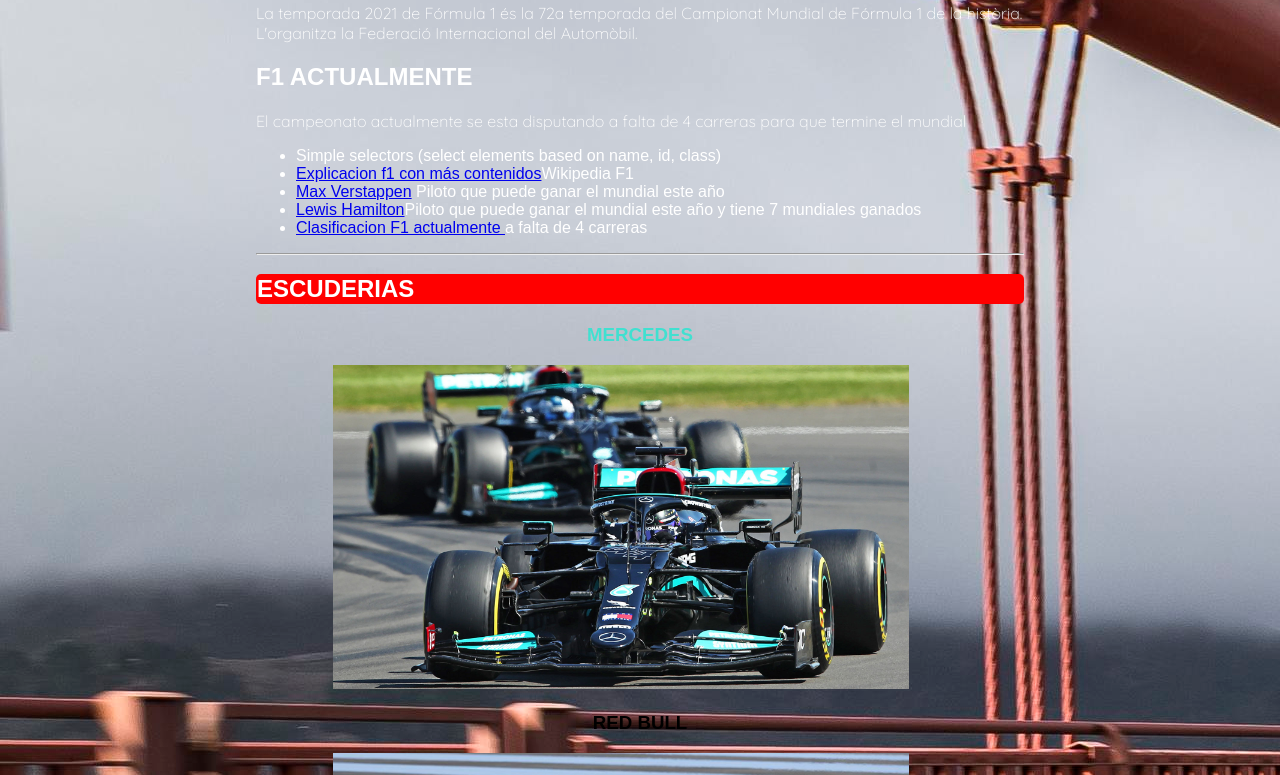
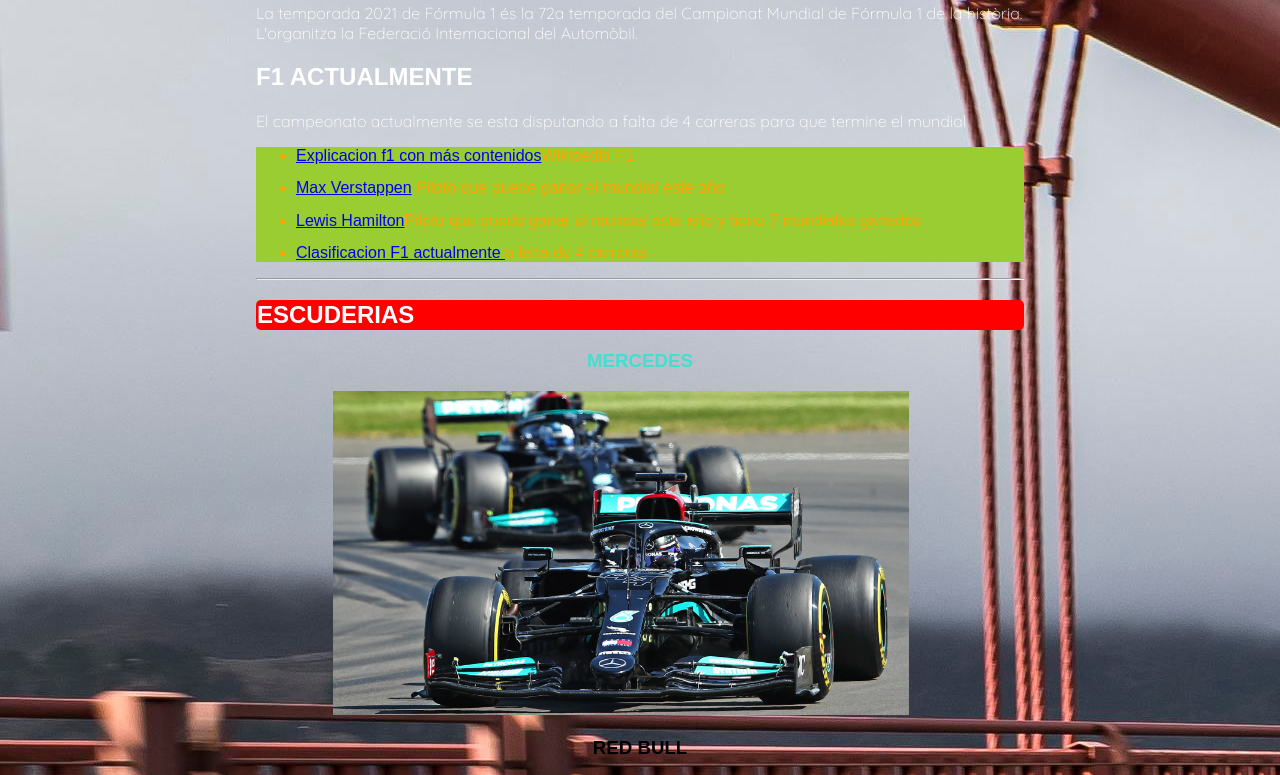
Before and after one commit to Sergimr27/Do-it-yourself2, a plain HTML site: page index.html in a window 1280 px wide. Shown: the part 157-932 px from the top of the page. Drawn offline with Linux system fonts and the light colour scheme.

Commit message:
yourself

```diff
--- a/css/style.css
+++ b/css/style.css
@@ -32,16 +32,16 @@ li {
 }
 
 ol {
-    top: 0;
     width: 100%;
     list-style-type: none;
-    margin: 0;
-    padding: 0;
+    margin-left: 0%;
+    padding: 0%;
+    font-size: 1, 8vw;
 }
 
 #escuderias {
     background-color: red;
-    border-radius: 5px;
+    border-radius: 10px;
     padding: 1px;
     background-color: red;
     border-radius: 5px;
@@ -54,9 +54,9 @@ ol {
 }
 
 li {
-    text-decoration: orange;
-    border-bottom: 10%;
-    border-top: 10%;
+    color: orange;
+    margin-bottom: 2%;
+    margin-top: 5;
 }
 
 h3 {
@@ -67,6 +67,9 @@ h3 {
 
 #gifs {
     width: 50%;
+    background-attachment: fixed;
+    padding-right: 20%;
+    padding: 20%;
 }
 
 img {
@@ -76,3 +79,7 @@ img {
     padding-right: 10%;
     background-attachment: fixed;
 }
+
+ul {
+    background-color: yellowgreen;
+}
--- a/index.html
+++ b/index.html
@@ -21,7 +21,6 @@
     <p>El campeonato actualmente se esta disputando a falta de 4 carreras para que termine el mundial</p>
     <p></p>
     <ul>
-        <li>Simple selectors (select elements based on name, id, class)</li>
         <li>
             <a href="https://es.wikipedia.org/wiki/F%C3%B3rmula_1 " target="blank">Explicacion f1 con más contenidos</a>Wikipedia F1</li>
         <li><a href="https://es.wikipedia.org/wiki/Max_Verstappen" target="blank">Max Verstappen</a> Piloto que puede ganar el mundial este año</li>
@@ -59,10 +58,9 @@
     <hr>
     <h2 class="pilotos">PILOTOS</h2>
     <ol>
-        <h3>MERCEDES</h3>
+
         <p>Lewis Hamilton</p>
         <p>Valtteri Bottas</p>
-
         <p>Max Verstappen</p>
         <p>Sergio Pérez </p>
         <p>Charles Leclerc</p>
```
